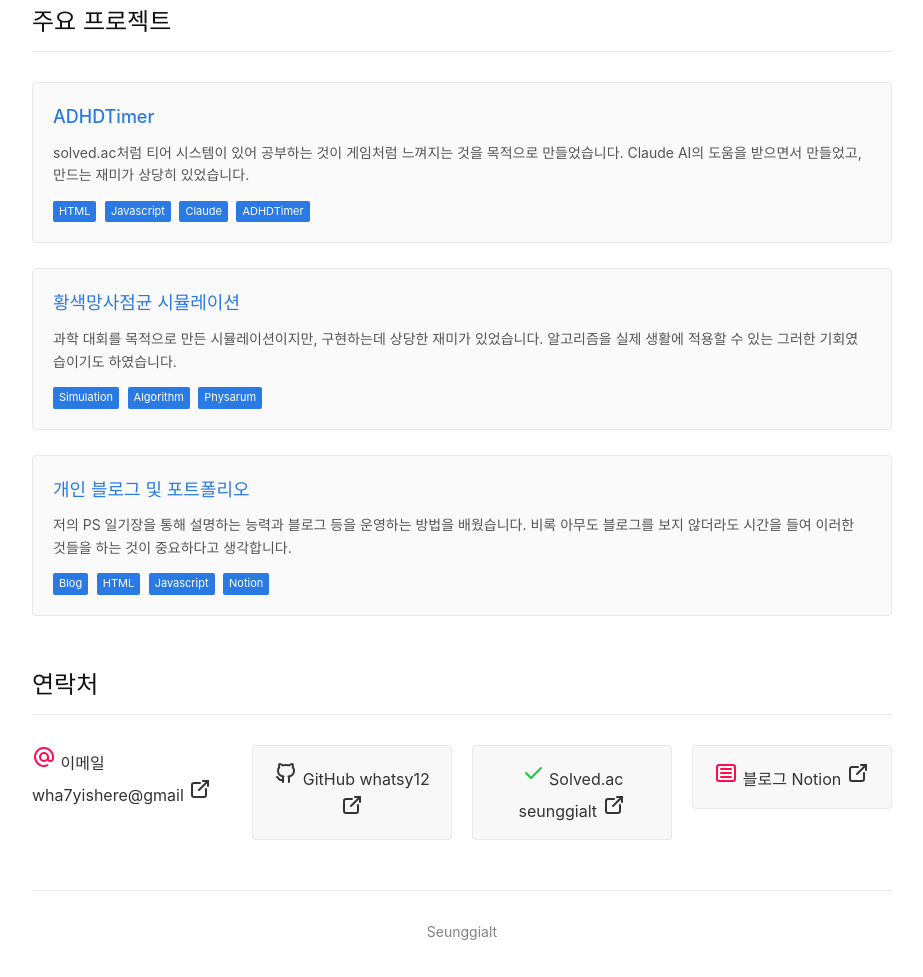
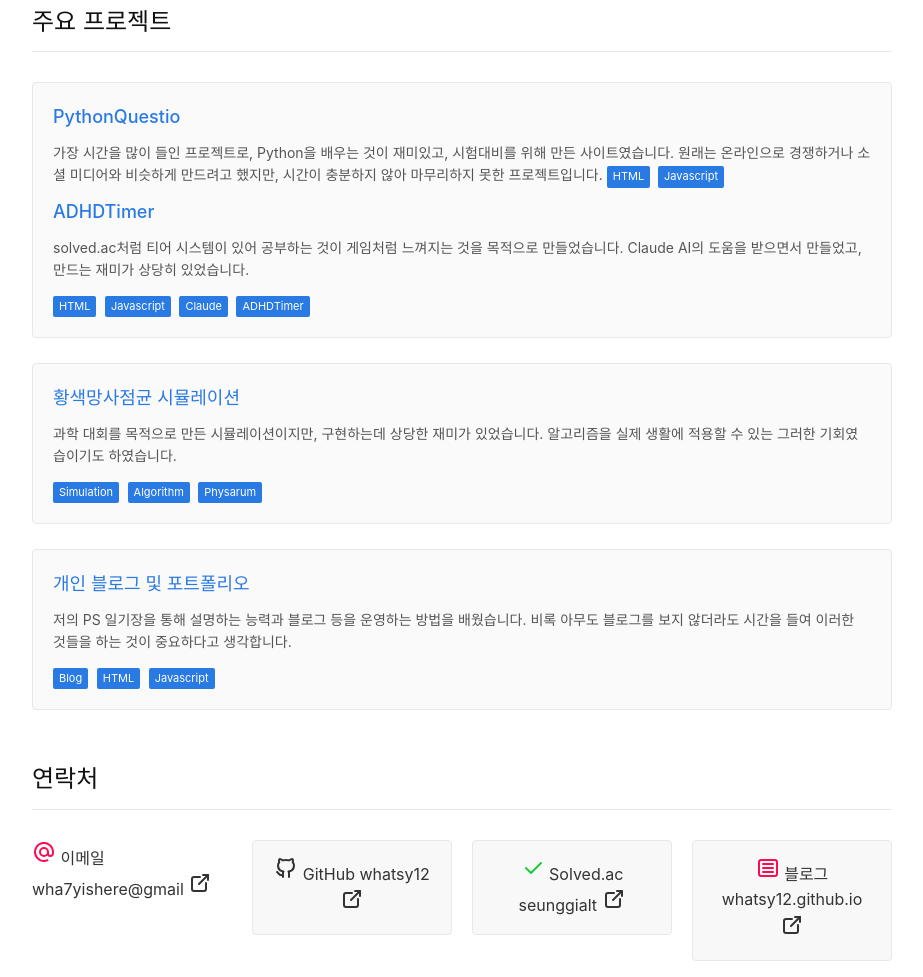
Before and after one commit to seunggialt/seunggialt.github.io, a plain HTML site: page index.html in a window 1280 px wide. Shown: the part 402-1379 px from the top of the page, without its empty margins (178-1101 px from the left). Drawn offline with Linux system fonts and the light colour scheme.

Commit message:
Update index.html

```diff
--- a/index.html
+++ b/index.html
@@ -384,6 +384,12 @@
         <h2 class="section-title">주요 프로젝트</h2>
         <ul class="project-list">
             <li class="project-item">
+                <h3 class="project-title"><a href="https://login-system-kilc.onrender.com">PythonQuestio</a></h3>
+                <p class="project-desc">
+                    가장 시간을 많이 들인 프로젝트로, Python을 배우는 것이 재미있고, 시험대비를 위해 만든 사이트였습니다. 원래는 온라인으로 경쟁하거나 소셜 미디어와 비슷하게 만드려고 했지만, 시간이 충분하지 않아 마무리하지 못한 프로젝트입니다.
+                    <span class="project-tag">HTML</span>
+                    <span class="project-tag">Javascript</span>
+                </div>
                 <h3 class="project-title"><a href="https://adhdtimer.onrender.com/">ADHDTimer</a></h3>
                 <p class="project-desc">
                     solved.ac처럼 티어 시스템이 있어 공부하는 것이 게임처럼 느껴지는 것을 목적으로 만들었습니다. Claude AI의 도움을 받으면서 만들었고, 만드는 재미가 상당히 있었습니다.
@@ -409,7 +415,7 @@
             </li>
 
             <li class="project-item">
-                <h3 class="project-title"><a href="https://achieved-hydrant-045.notion.site/Seunggialt-PS-221539d0afc18085bd58e1ae34a56504">개인 블로그 및 포트폴리오</a></h3>
+                <h3 class="project-title"><a href="https://whatsy12.github.io/">개인 블로그 및 포트폴리오</a></h3>
                 <p class="project-desc">
                     저의 PS 일기장을 통해 설명하는 능력과 블로그 등을 운영하는 방법을 배웠습니다. 비록 아무도 블로그를 보지 않더라도 시간을 들여 이러한 것들을 하는 것이 중요하다고 생각합니다.
                 </p>
@@ -417,7 +423,6 @@
                     <span class="project-tag">Blog</span>
                     <span class="project-tag">HTML</span>
                     <span class="project-tag">Javascript</span>
-                    <span class="project-tag">Notion</span>
                 </div>
             </li>
         </ul>
@@ -448,9 +453,9 @@
                 </a>
             </li>
             <li class="contact-item">
-                <a href="https://achieved-hydrant-045.notion.site/Seunggialt-PS-221539d0afc18085bd58e1ae34a56504" class="contact-link">
+                <a href="https://whatsy12.github.io/" class="contact-link">
                     <span class="css-x08vgp" style="color: rgb(254, 12, 80);"><svg xmlns="http://www.w3.org/2000/svg" width="24" height="24" viewBox="0 0 24 24" fill="none" stroke="currentColor" stroke-width="2" stroke-linecap="round" stroke-linejoin="round" class="tabler-icon tabler-icon-article "><path d="M3 4m0 2a2 2 0 0 1 2 -2h14a2 2 0 0 1 2 2v12a2 2 0 0 1 -2 2h-14a2 2 0 0 1 -2 -2z"></path><path d="M7 8h10"></path><path d="M7 12h10"></path><path d="M7 16h10"></path></svg></span>
-                    블로그                       Notion
+                    블로그                       whatsy12.github.io
                     <span class="css-x08vgp"><svg xmlns="http://www.w3.org/2000/svg" width="24" height="24" viewBox="0 0 24 24" fill="none" stroke="currentColor" stroke-width="2" stroke-linecap="round" stroke-linejoin="round" class="tabler-icon tabler-icon-external-link "><path d="M12 6h-6a2 2 0 0 0 -2 2v10a2 2 0 0 0 2 2h10a2 2 0 0 0 2 -2v-6"></path><path d="M11 13l9 -9"></path><path d="M15 4h5v5"></path></svg></span>
                 </a>
             </li>
```
